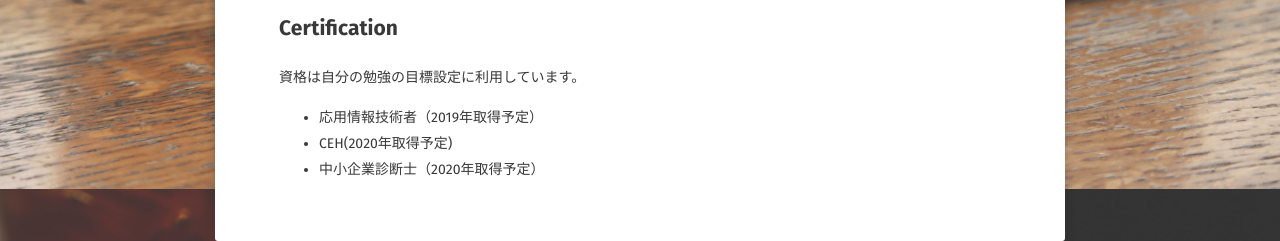
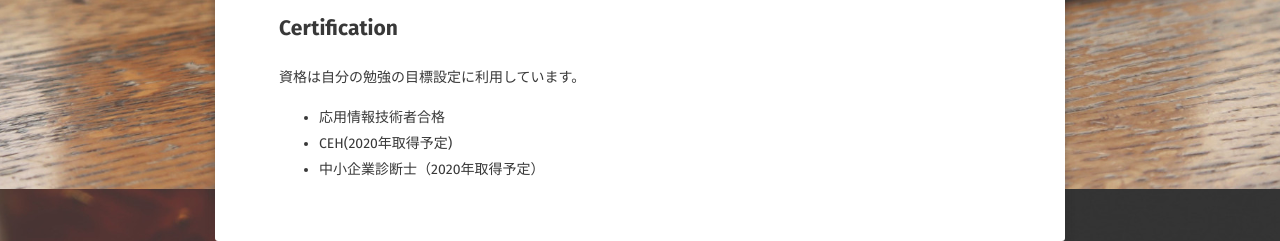
Before and after one commit to seven0525/seven0525.github.io, a Jekyll site: the page built from about/index.md, in a window 1280 px wide. Shown: the part 1611-1852 px from the top of the page. Built offline with Jekyll 4.4.1, drawn with Linux system fonts in a browser that asks for light colours; some web fonts are replaced.

Commit message:
応用情報技術者合格

```diff
--- a/about/index.md
+++ b/about/index.md
@@ -65,6 +65,6 @@ comments: false
 ## Certification
 資格は自分の勉強の目標設定に利用しています。
 
-* 応用情報技術者（2019年取得予定）
+* 応用情報技術者合格
 * CEH(2020年取得予定)
 * 中小企業診断士（2020年取得予定）
```
